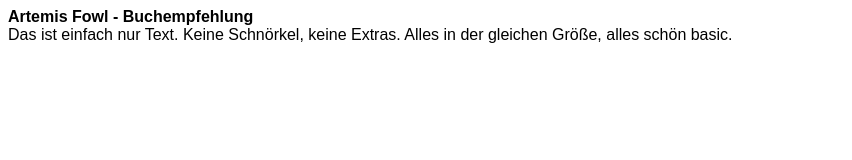
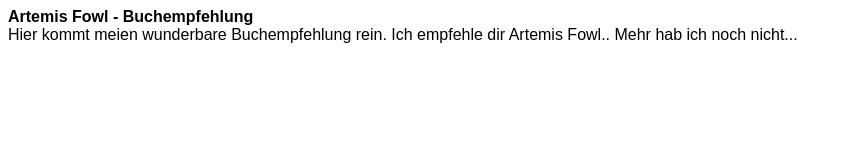
Before and after one commit to devwithoutcod1ng/Artemis-Fowl---Buchempfehlung, a plain HTML site: page index.html in a window 1280 px wide. Shown: the whole page, without its empty margins (0-852 px from the left). Drawn offline with Linux system fonts and the light colour scheme.

Commit message:
Update index.html

```diff
--- a/index.html
+++ b/index.html
@@ -17,7 +17,7 @@
 
   <div class="bold">Artemis Fowl - Buchempfehlung</div>
   <div>
-    Das ist einfach nur Text. Keine Schnörkel, keine Extras. Alles in der gleichen Größe, alles schön basic.
+    Hier kommt meien wunderbare Buchempfehlung rein. Ich empfehle dir Artemis Fowl.. Mehr hab ich noch nicht...
   </div>
 
 </body>
```
